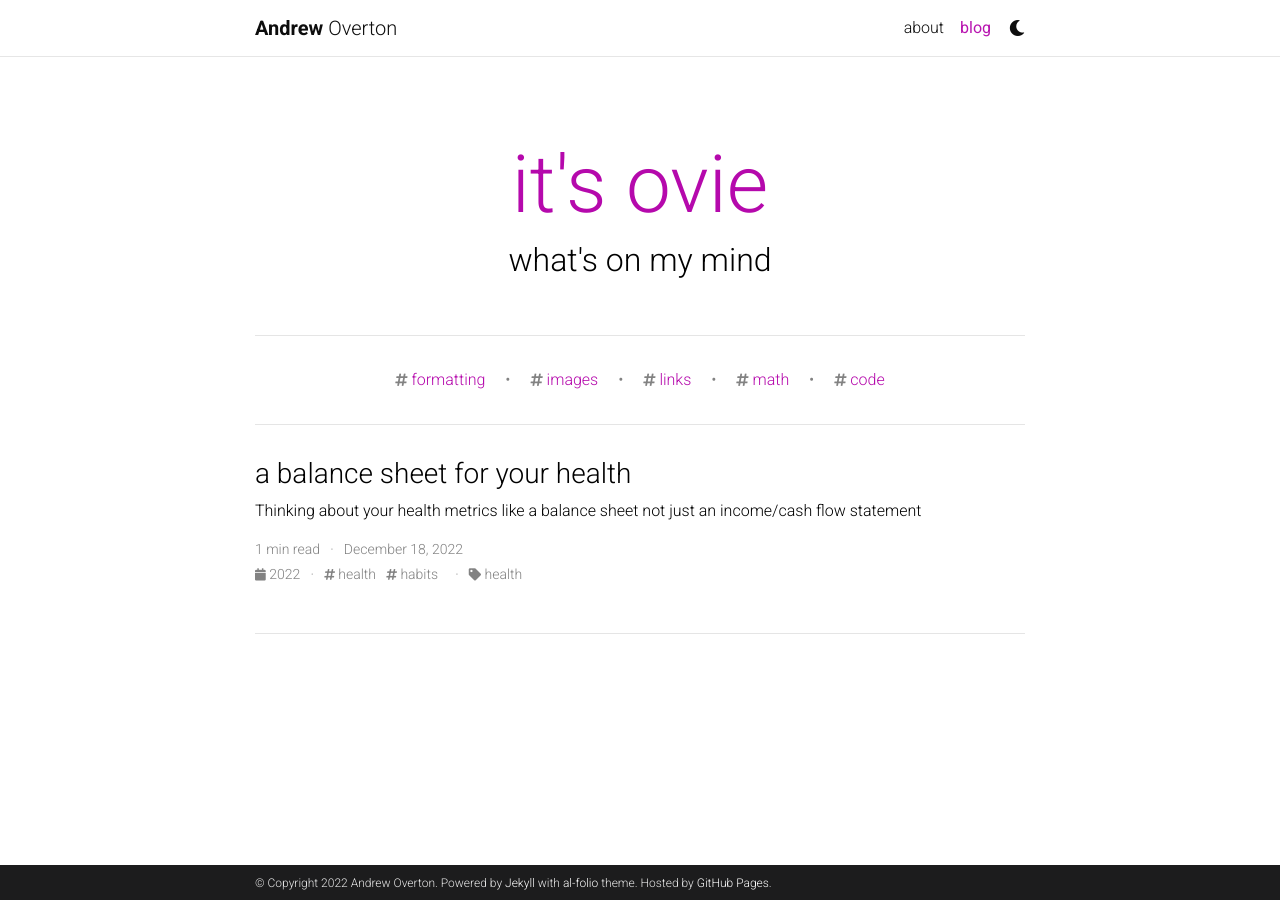
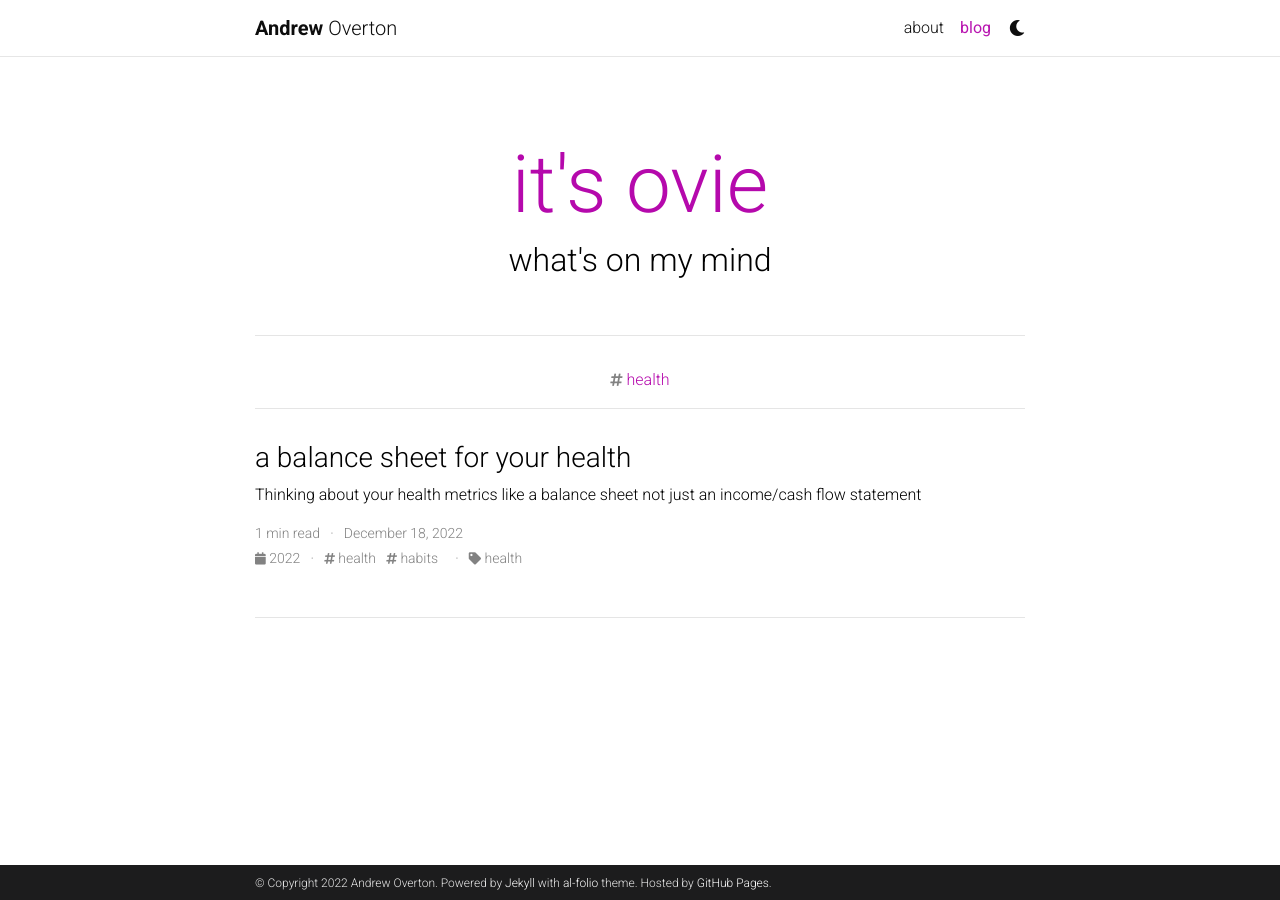
Before and after one commit to overtron/overtron.github.io, a Jekyll site: the page built from blog/index.html, in a window 1280 px wide. Built offline with Jekyll 4.4.1, drawn with Linux system fonts in a browser that asks for light colours; the list of posts is cut into pages by our own code; comment, search, counter and statistics services are not loaded; a style sheet for code colours, icons or effects is not loaded.

Commit message:
Site: Update display tags

```diff
--- a/_config.yml
+++ b/_config.yml
@@ -239,7 +239,7 @@
     tag: '/blog/tag/:name/'
     category: '/blog/category/:name/'
 
-display_tags: ['formatting', 'images', 'links', 'math', 'code'] # this tags will be dispalyed on the front page of your blog
+display_tags: ['health'] # this tags will be dispalyed on the front page of your blog
 
 # -----------------------------------------------------------------------------
 # Jekyll Scholar
```
